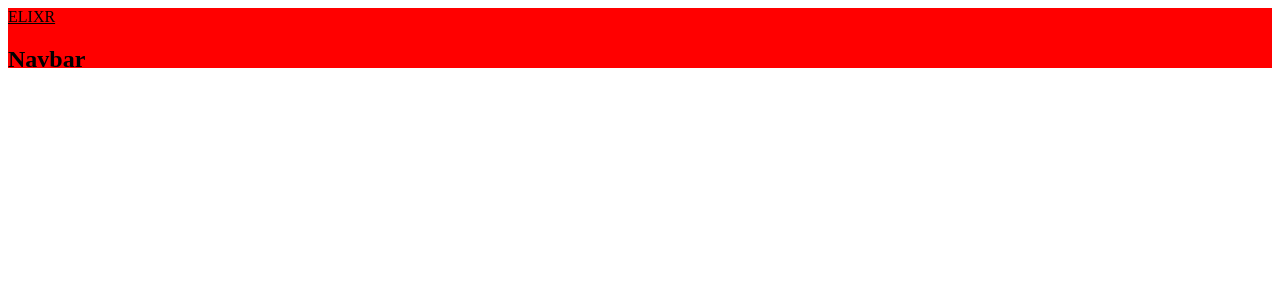
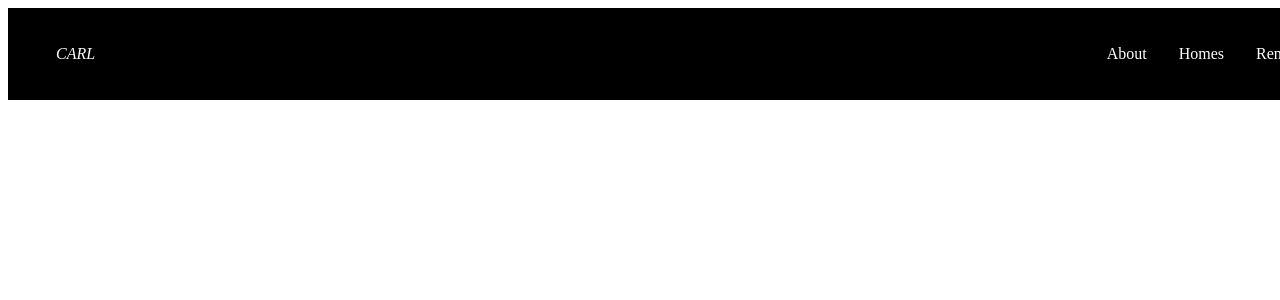
Before and after one commit to carlhtech/react-real-estate, a React (Create React App) app: page / in a window 1280 px wide. Shown: the top 300 px of the page. Built offline with nearby package versions, Linux system fonts and the light colour scheme.

Commit message:
Navbar styling

```diff
--- a/src/components/Navbar.js
+++ b/src/components/Navbar.js
@@ -1,39 +1,57 @@
 import React from "react";
-import styled from "styled-components";
+import styled, { css } from "styled-components/macro";
 import { Link } from "react-router-dom";
 import { menuData } from "../data/MenuData";
 
 const Nav = styled.nav`
   height: 60px;
+  display: flex;
+  justify-content: space-between;
+  padding: 1rem 2rem;
+  z-index: 100;
+  position: fixed;
+  width: 100%;
+  background: #000;
+`;
 
-  background: red;
+const NavLink = css`
+  color: #fff;
+  display: flex;
+  align-items: center;
+  padding: 0 1rem;
+  height: 100%;
+  cursor: pointer;
+  text-decoration: none;
 `;
 
 const Logo = styled(Link)`
-  color: #000;
+  ${NavLink}
+  font-style: italic;
 `;
 
 const MenuBars = styled.i``;
 
-const NavMenu = styled.div``;
+const NavMenu = styled.div`
+    display: flex;
+    align-items: center;
+`;
 
 const NavMenuLinks = styled(Link)`
-  color: #fff;
+  ${NavLink}
 `;
 
 const Navbar = () => {
   return (
     <Nav>
-      <Logo to="/">ELIXR</Logo>
+      <Logo to="/">CARL</Logo>
       <MenuBars />
       <NavMenu>
-        {menuData.map((item, index) => {
+        {menuData.map((item, index) => (
           <NavMenuLinks to={item.link} key={index}>
             {item.title}
-          </NavMenuLinks>;
-        })}
+          </NavMenuLinks>
+        ))}
       </NavMenu>
-      <h1>Navbar</h1>
     </Nav>
   );
 };
```
Also changed, not shown: 1 other file (tests, documents, lock files or other folders).
